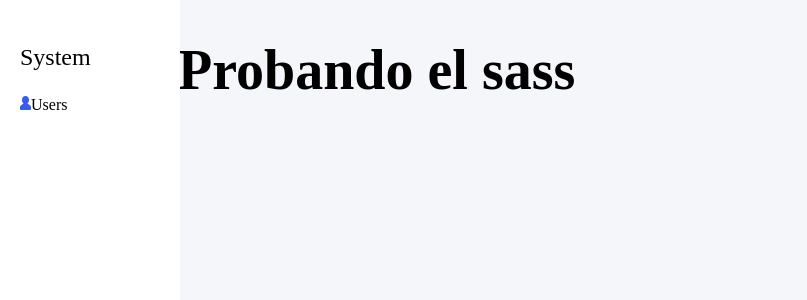
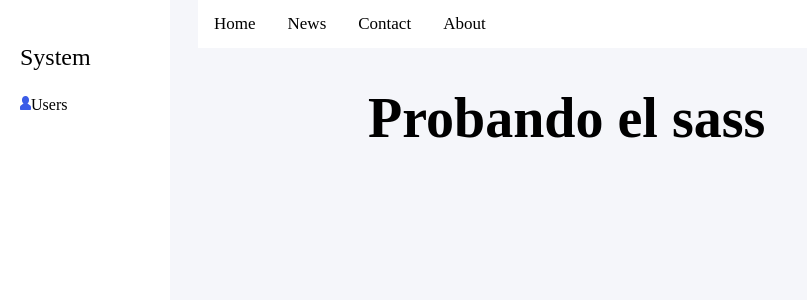
Before and after one commit to dimi7707/aplyca-test-dimitri-avila, a Nuxt app: page / in a window 1280 px wide. Shown: the top 300 px of the page, without its empty margins (0-807 px from the left). Built offline with nearby package versions, Linux system fonts and the light colour scheme.

Commit message:
working on top bar

```diff
--- a/components/layout/side-bar.vue
+++ b/components/layout/side-bar.vue
@@ -21,7 +21,7 @@ export default {
 .side-bar {
   padding-left: 20px;
   height: 100%;
-  width: 160px;
+  width: 150px;
   position: fixed;
   z-index: 1;
   top: 0;
--- /dev/null
+++ b/components/layout/top-nav.vue
@@ -0,0 +1,33 @@
+<template>
+  <div class="top-nav">
+    <a class="active" href="#home">Home</a>
+    <a href="#news">News</a>
+    <a href="#contact">Contact</a>
+    <a href="#about">About</a>
+  </div>
+</template>
+
+<script>
+export default {
+
+}
+</script>
+
+<style lang="scss">
+@import '~assets/styles/variables.scss';
+
+
+.top-nav {
+  overflow: hidden;
+  background-color: $white;
+
+  a {
+    float: left;
+    color: $black;
+    text-align: center;
+    padding: 14px 16px;
+    text-decoration: none;
+    font-size: 17px;
+  }
+}
+</style>
--- a/layouts/default.vue
+++ b/layouts/default.vue
@@ -1,18 +1,23 @@
 <template>
   <div>
     <side-bar />
-    <div class="main-content">
-      <Nuxt />
+    <div class="right-side">
+      <top-nav />
+      <div class="main-content">
+        <Nuxt />
+      </div>
     </div>
   </div>
 </template>
 
 <script lang="ts">
 import SideBar from '~/components/layout/side-bar.vue';
+import TopNav from '~/components/layout/top-nav.vue';
 
 export default {
   components: {
-    SideBar
+    SideBar,
+    TopNav
   }
 }
 </script>
@@ -22,6 +27,15 @@ export default {
 
 body {
   background-color: $main-body-bg;
+}
+
+.right-side {
+  margin-left: 3em;
+  margin-right: 3em;
+  position: absolute;
+  top: 0;
+  left: 150px;
+  width: 80%;
 }
 
 .main-content {
```
